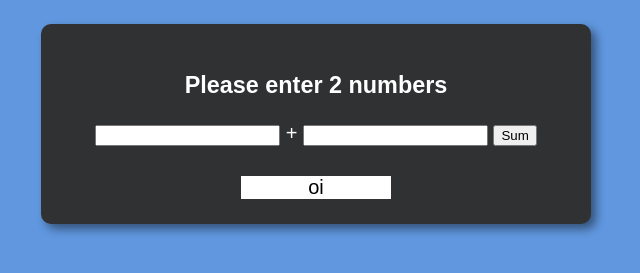
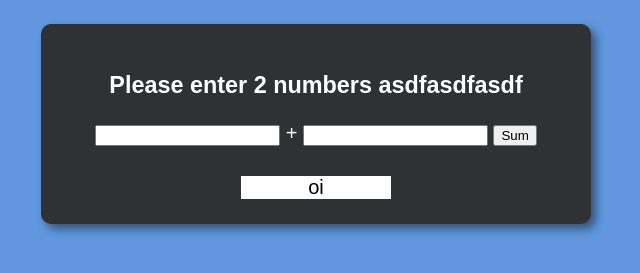
Before and after one commit to Jonathan2gomes/TestingCloud, a plain HTML site: page index.html in a window 1280 px wide. Shown: the part 75-348 px from the top of the page, without its empty margins (324-964 px from the left). Drawn offline with Linux system fonts and the light colour scheme.

Commit message:
aosidfjaosi

```diff
--- a/index.html
+++ b/index.html
@@ -16,7 +16,7 @@
 <div id="layer">
     <form id="calc">
 
-        <h3>Please enter 2 numbers  </h3>
+        <h3>Please enter 2 numbers   asdfasdfasdf</h3>
         <input type="number" id="n1"/>
 
         <label id="add"> + </label>
```
Also changed, not shown: 1 other file.
